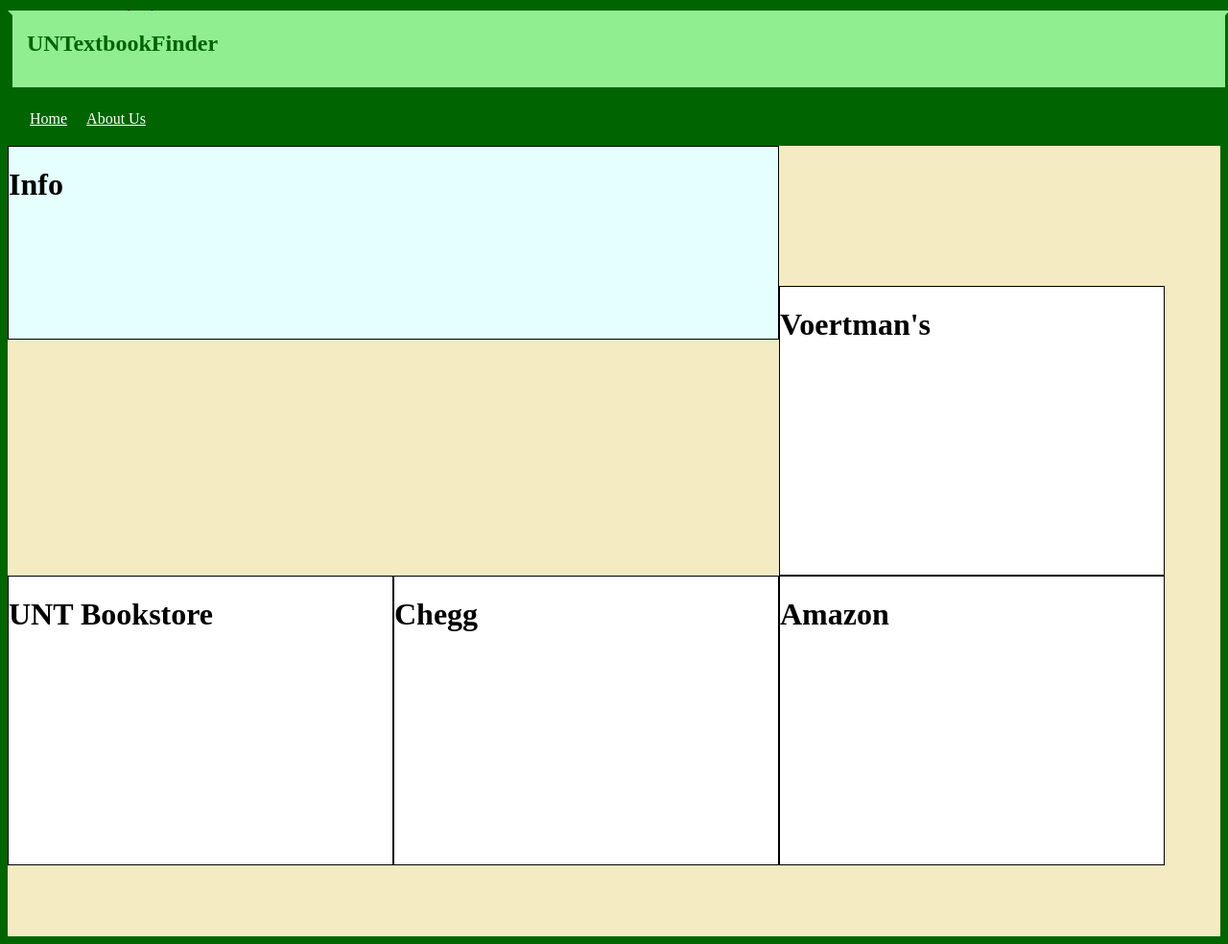
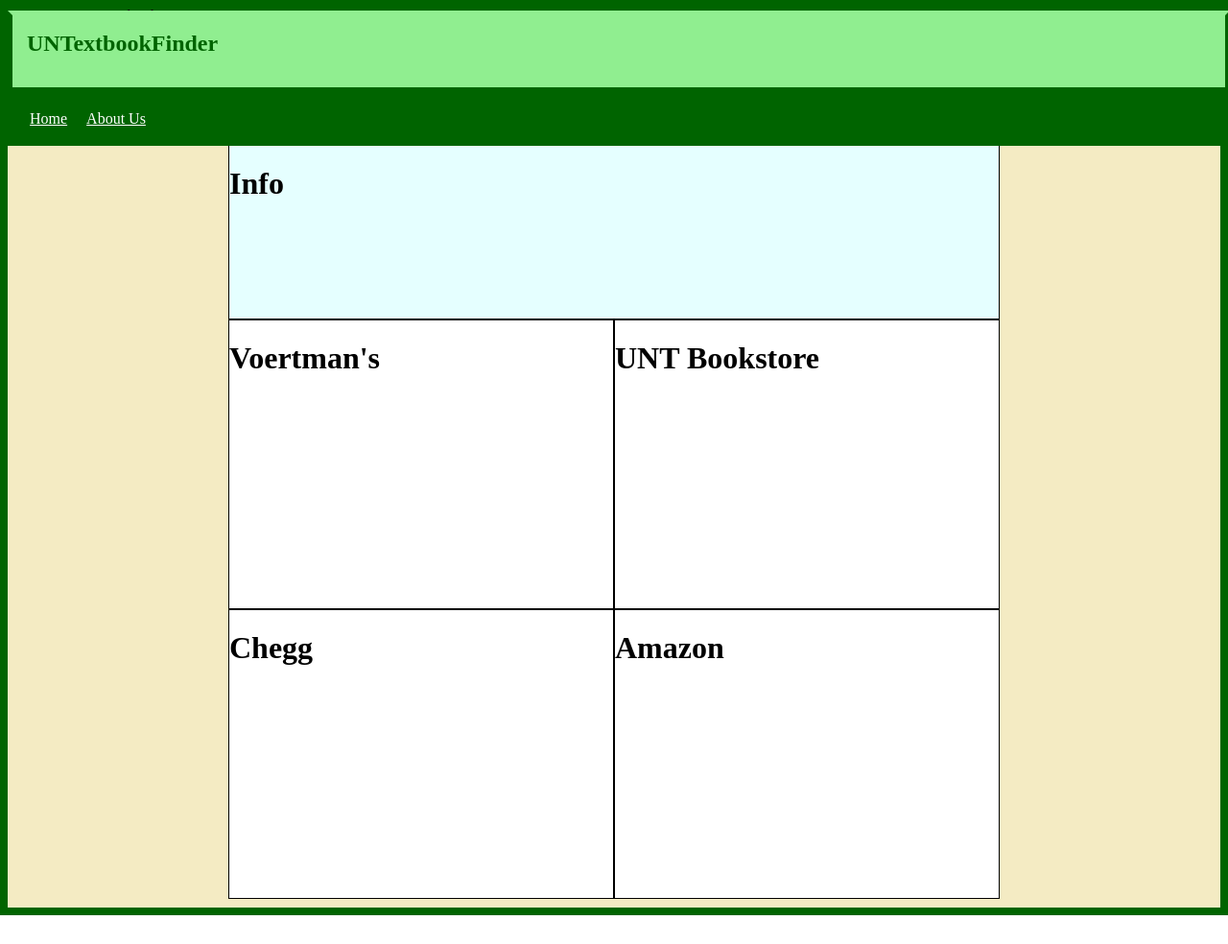
Before and after one commit to jmc0592/csce4444, a PHP site: page /csce4444/search/search.php in a window 1280 px wide; the page is wider, and only the part inside the window is pictured. Shown: that part at 96% size. After the commit the page ends 954 px from the top of that part, so only its background shows below. Run offline with PHP 8.4, Linux system fonts and the light colour scheme; data that the repository does not hold is empty; some libraries are stand-ins or nearby versions.

Commit message:
updated css for search.php. see description
changed the css for search.php to match the style of the homepage. now
all of the information displayed should be centered in the browser.

```diff
--- a/site/css/stylesheet.css
+++ b/site/css/stylesheet.css
@@ -59,7 +59,7 @@
 	position: relative;
 	margin:auto;
 	width: 100%;
-	height: 55em;
+	height: 850px;
 	background-color: #F4EBC3;
 }
 
@@ -105,13 +105,16 @@
 
 
 #bookinfo{
+	width:804px;
+	margin:auto;
 }
 
 #generalinfo{
-	height:200px;
+	height:180px;
 	width:802px;
 	background-color:#e5ffff;
 	clear:right;
+	border-top:none;
 }
 
 #infodivide{
@@ -128,6 +131,7 @@
 	clear:right;
 	background-color:white;
 	border:solid black 1px;
+	margin:auto;
 }
 
 /*
```
